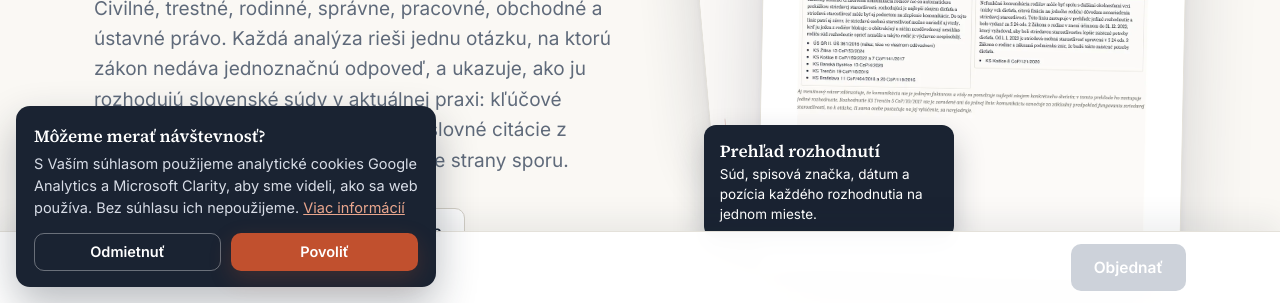
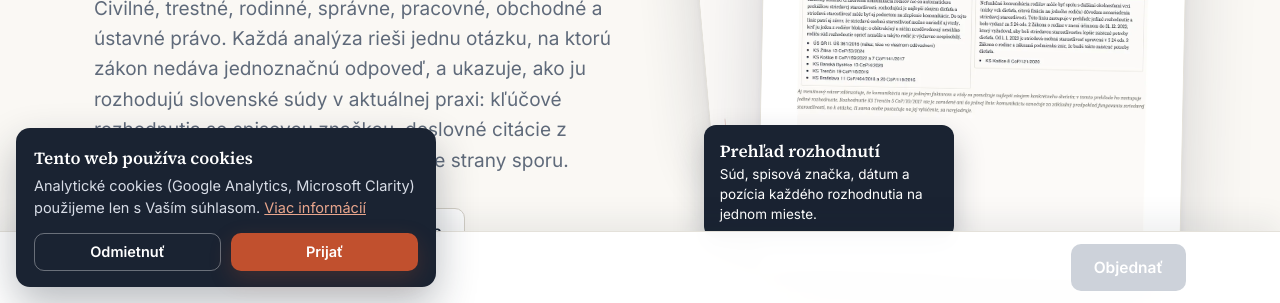
Before and after one commit to jurispoint/jurispoint.github.io, a plain HTML site: page index.html in a window 1280 px wide. Shown: the part 497-800 px from the top of the page. Drawn offline with Linux system fonts and the light colour scheme.

Commit message:
Add files via upload

```diff
--- a/index.html
+++ b/index.html
@@ -471,9 +471,9 @@ footer .links { display:flex; gap:22px; flex-wrap:wrap; }
   </div>
 </div>
 <div class="cookie" id="cookie" role="dialog" aria-label="Súhlas s cookies">
-  <b>Môžeme merať návštevnosť?</b>
-  S Vaším súhlasom použijeme analytické cookies Google Analytics a Microsoft Clarity, aby sme videli, ako sa web používa. Bez súhlasu ich nepoužijeme. <a href="/ochrana-osobnych-udajov/#cookies">Viac informácií</a>
-  <div class="row"><button type="button" class="btn btn-no" id="cookieno">Odmietnuť</button><button type="button" class="btn btn-accent" id="cookieyes">Povoliť</button></div>
+  <b>Tento web používa cookies</b>
+  Analytické cookies (Google Analytics, Microsoft Clarity) použijeme len s Vaším súhlasom. <a href="/ochrana-osobnych-udajov/#cookies">Viac informácií</a>
+  <div class="row"><button type="button" class="btn btn-no" id="cookieno">Odmietnuť</button><button type="button" class="btn btn-accent" id="cookieyes">Prijať</button></div>
 </div>
 <div class="toast" id="toast"></div>
 
```
